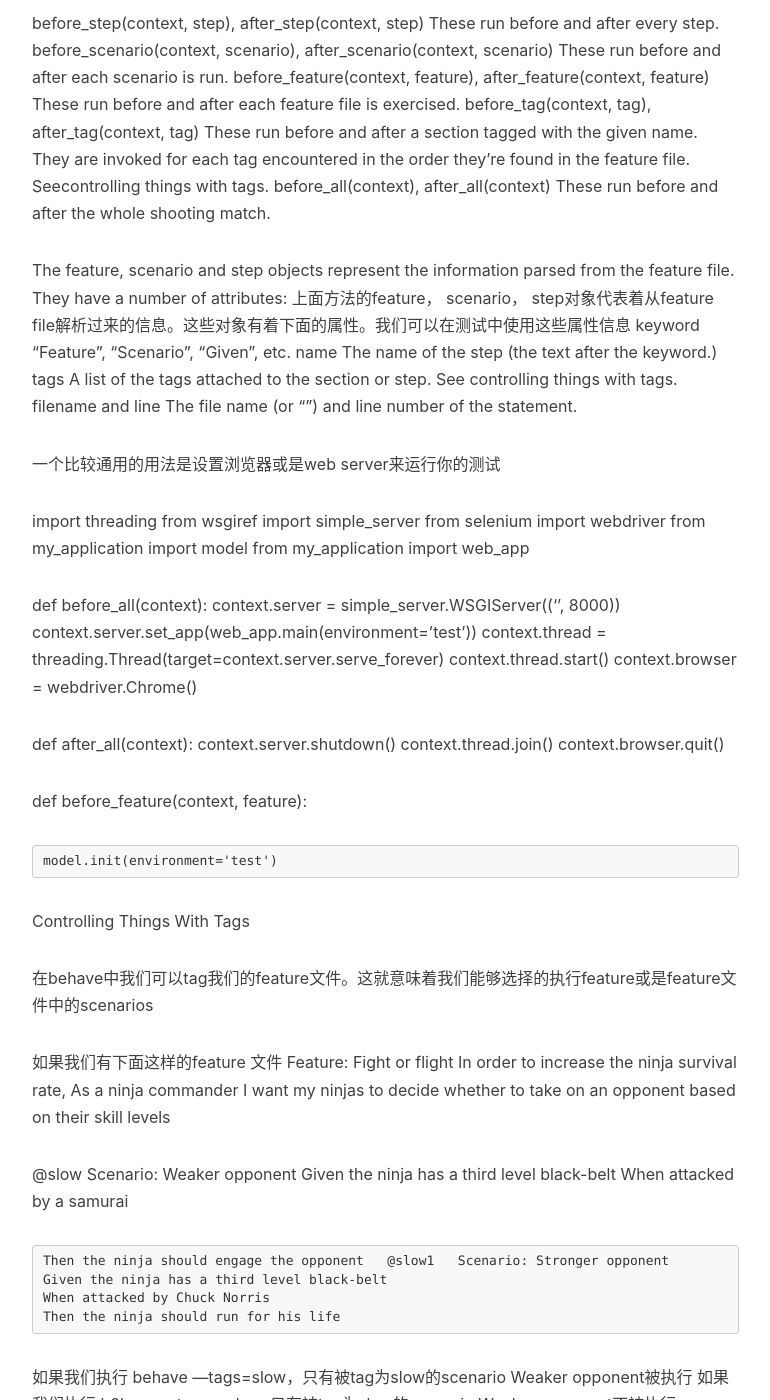
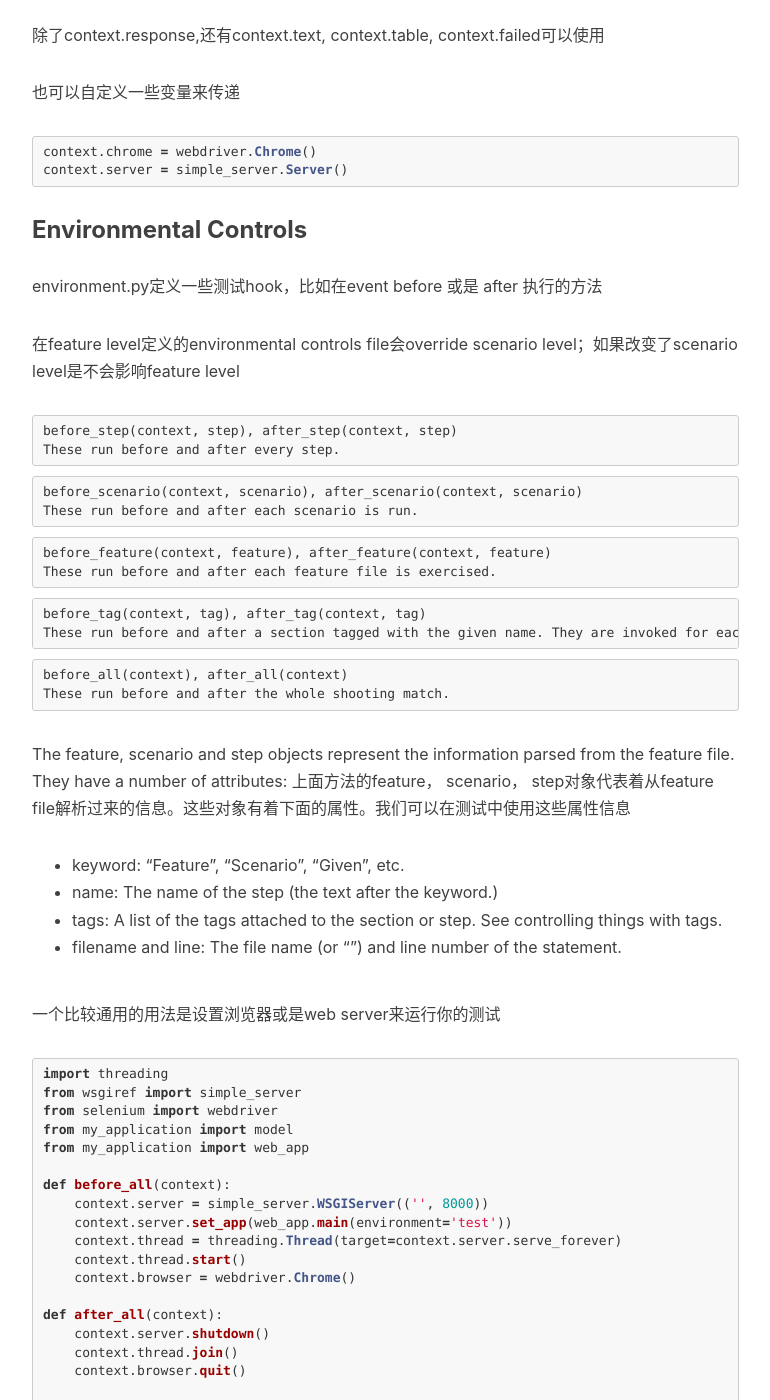
Before and after one commit to DanteYu/DanteYu.github.io, a Jekyll site: the page built from _posts/2016-10-08-behave-tutorial.markdown, in a window 1280 px wide and 1400 px high, scrolled down 6575 px. Shown: the whole window, without its empty margins (233-1003 px from the left). Built offline with Jekyll 4.4.1, drawn with Linux system fonts in a browser that asks for light colours; nearby versions of some CDN libraries; comment, search, counter and statistics services are not loaded; some of the changed text lies outside the part shown.

Commit message:
format some posts

````diff
--- a/_posts/2016-10-08-behave-tutorial.markdown
+++ b/_posts/2016-10-08-behave-tutorial.markdown
@@ -109,7 +109,7 @@ Scenario Outline: Blenders
 ```
 
 上面的例子中 使用了Scenario Outline来定义scenario 在GIVEN中使用 `<varible name>`来定义数据变量。
-例子中有两个变量 `<thing>`和`<other thing>` 这两个变量名会在Examples中变为table的heading。Examples中的表格数据就是传入方法的数据
+例子中有两个变量 `<thing>`和`<other thing>` 这两个变量名会在Examples中变为table的heading。Examples中的表格数据就是传入方法的数据。
 
 behave会运行表格中的每一行，每一行就代表着一个场景
 
@@ -117,7 +117,7 @@ behave会运行表格中的每一行，每一行就代表着一个场景
 
 behave支持对feature文件中的step增加描述(Context.text)和表格(Context.table)来增加对feature的描述以及实现**数据驱动**
 
-描述 Context.text - 在step后用两个“”“包含的文本
+描述**Context.text**: 在step后用两个“”“包含的文本
 ```
 Scenario: some scenario
   Given a sample text loaded into the frobulator
@@ -129,9 +129,9 @@ Scenario: some scenario
  Then we will find it similar to English
  ```
 这个文本可以在测试代码中使用Context.text来调用
+```
+表格**Context.table**: 在step后缩进表示的数据表格
 
-表格 Context.table - 在step后缩进表示的数据表格
-```
 Scenario: some scenario
   Given a set of specific users
      | name      | department  |
@@ -153,15 +153,16 @@ def step_impl(context):
 
 ### 测试代码 - Python Step Implementations
 
-测试代码实现在python文件中，这些python文件都需要被放入到”steps“文件夹下。
-测试代码的文件名并不需要与feature文件的名称一致。
+测试代码实现在python文件中，这些python文件都需要被放入到”steps“文件夹下。测试代码的文件名并不需要与feature文件的名称一致。
 
 Steps是通过修饰符来进行匹配的。在测试代码中，修饰符接受一串字符串，这串字符串要和feature文件中scenario使用的字符串一样
 
 feature文件中描述如下
+```
 Scenario: Search for an account
    Given I search for a valid account
     Then I will see the account details
+```
 则测试代码文件中应该如下
 ```python
 @given('I search for a valid account')
@@ -186,20 +187,23 @@ step修饰符即是 @given @then @when
 ”and“和”but“会被当做when/given/then的一部分来执行。比如一个and属于given step下，那么and这个step就会变为given的一部分
 
 如果你希望你的step能够invoke另外一个step，可以使用Context.execute_steps()
+```python
 @when('I do the same thing as before')
 def step_impl(context):
     context.execute_steps('''
         when I press the big red button
          and I duck
     ''')
+```
 
 ”I do the same thing as before“ step会执行另外两个step
 
-Step Parameters
+### Step Parameters
 
 在feature文件中step的描述可以包含参数 step parameter以方便重用
 
 比如下面的scenario中 Then都是使用了差不多的描述
+```
 Scenario: look up a book
   Given I search for a valid book
    Then the result page will include "success"
@@ -207,13 +211,16 @@ Scenario: look up a book
 Scenario: look up an invalid book
   Given I search for a invalid book
    Then the result page will include "failure"
+```
 
 唯一的不同就是 “success” 和 “failure”。这个可以使用测试代码来处理
+
+```python
 @then('the result page will include "{text}"')
 def step_impl(context, text):
    if text not in context.response:
        fail('%r not in %r' % (text, context.response))
-
+```
 success和failure会作为text参数传入方法里面，然后会判断是否在context.response里面。context.response会在given step里面被加入一点text
 
 这样的话 就可以多次使用同一个描述，实现step的重用
@@ -224,13 +231,14 @@ behave使用下面三种parsers
 - cfparse
 - re
 
-Context
+### Context
 
 在behave的step中都有一个context参数。这个参数的作用是用于存储信息以及在不同的step中分享信息。context在given when then三个level中都会run，并且有behave自动管理
 
 当随着测试执行，behave执行到了新的feature或是scenario，它给context加了a new layer，可以允许像增加新字段，或是overwrite以前定义好的。可以看成这是一个scopes
 
 context可以在step中间分享信息
+```python
 @given('I request a new widget for an account via SOAP')
 def step_impl(context):
     client = Client("http://127.0.0.1:8000/soap/")
@@ -240,45 +248,51 @@ def step_impl(context):
 @then('I should receive an OK SOAP response')
 def step_impl(context):
     eq_(context.response['ok'], 1)
-
+```
 given里面起了一个服务器，然后发送了请求，response赋予了context.response。在then中可以继续使用context.response来检查刚才的response里面有没有我们需要验证的值
 
 除了context.response,还有context.text, context.table, context.failed可以使用
 
 也可以自定义一些变量来传递
+```python
 context.chrome = webdriver.Chrome()
 context.server = simple_server.Server()
+```
 
-Environmental Controls
+### Environmental Controls
 
 environment.py定义一些测试hook，比如在event before 或是 after 执行的方法
 
 在feature level定义的environmental controls file会override scenario level；如果改变了scenario level是不会影响feature level
-
+```
 before_step(context, step), after_step(context, step)
 These run before and after every step.
+```
+```
 before_scenario(context, scenario), after_scenario(context, scenario)
 These run before and after each scenario is run.
+```
+```
 before_feature(context, feature), after_feature(context, feature)
 These run before and after each feature file is exercised.
+```
+```
 before_tag(context, tag), after_tag(context, tag)
 These run before and after a section tagged with the given name. They are invoked for each tag encountered in the order they’re found in the feature file. Seecontrolling things with tags.
+```
+```
 before_all(context), after_all(context)
 These run before and after the whole shooting match.
-
+```
 The feature, scenario and step objects represent the information parsed from the feature file. They have a number of attributes:
 上面方法的feature， scenario， step对象代表着从feature file解析过来的信息。这些对象有着下面的属性。我们可以在测试中使用这些属性信息
-keyword
-“Feature”, “Scenario”, “Given”, etc.
-name
-The name of the step (the text after the keyword.)
-tags
-A list of the tags attached to the section or step. See controlling things with tags.
-filename and line
-The file name (or “<string>”) and line number of the statement.
+- keyword: “Feature”, “Scenario”, “Given”, etc.
+- name: The name of the step (the text after the keyword.)
+- tags: A list of the tags attached to the section or step. See controlling things with tags.
+- filename and line: The file name (or “<string>”) and line number of the statement.
 
 一个比较通用的用法是设置浏览器或是web server来运行你的测试
-
+```python
 import threading
 from wsgiref import simple_server
 from selenium import webdriver
@@ -298,14 +312,15 @@ def after_all(context):
     context.browser.quit()
 
 def before_feature(context, feature):
+    model.init(environment='test')
+```
 
-    model.init(environment='test')
-
-Controlling Things With Tags
+### Controlling Things With Tags
 
 在behave中我们可以tag我们的feature文件。这就意味着我们能够选择的执行feature或是feature文件中的scenarios
 
 如果我们有下面这样的feature 文件
+```
 Feature: Fight or flight
   In order to increase the ninja survival rate,
   As a ninja commander
@@ -323,12 +338,15 @@ Feature: Fight or flight
     Given the ninja has a third level black-belt
     When attacked by Chuck Norris
     Then the ninja should run for his life
+```
 
-如果我们执行 behave —tags=slow，只有被tag为slow的scenario  Weaker opponent被执行
-如果我们执行 b2have —tags=-slow, 只有被tag为slow的scenario  Weaker opponent不被执行
+如果我们执行 `behave —tags=slow`，只有被tag为slow的scenario  Weaker opponent被执行
 
-如果我们执行behave —tags=slow,slow1 只要被tag为slow或slow1的scenario被执行
-如果我们执行behave —tags=slow —tags=slow1 只要被tag为slow并且slow1的scenario被执行
+如果我们执行 `b2have —tags=-slow`, 只有被tag为slow的scenario  Weaker opponent不被执行
+
+如果我们执行`behave —tags=slow,slow1` 只要被tag为slow或slow1的scenario被执行
+
+如果我们执行`behave —tags=slow —tags=slow1` 只要被tag为slow并且slow1的scenario被执行
 
 tags与environment.py的互动：
 
@@ -337,7 +355,7 @@ tags与environment.py的互动：
 - environment.py中的before_tag和after_tag。如果这两个方法被传入了”slow”，那么在执行被tag为slow的scenario之前，这两个方法会被调用
 
 for example，部分scenario被tag为@browser，则我们可以使用feature.tags来查看tag有没有browser.这样做，我们可以指定哪些feature需要执行这个before_和after_
-
+```python
 def before_feature(context, feature):
     model.init(environment='test')
     if 'browser' in feature.tags:
@@ -352,8 +370,9 @@ def after_feature(context, feature):
         context.server.shutdown()
         context.thread.join()
         context.browser.quit()
+```
 
-Debug-on-Error (in Case of Step Failures)
+### Debug-on-Error (in Case of Step Failures)
 
 当一个step失败的时候，behave提供”debug on error/failure”功能来帮助debug。这个功能会通过”after_step()"这个hook来实现
 
@@ -362,9 +381,9 @@ Debug-on-Error (in Case of Step Failures)
 用户可以：
 
 - 在命令行提供相关参数(定义好的userdata)
-
 - 把参数值存储在”behave.userdata”
 
+```python
 # -- FILE: features/environment.py
 # USE: behave -D BEHAVE_DEBUG_ON_ERROR         (to enable  debug-on-error)
 # USE: behave -D BEHAVE_DEBUG_ON_ERROR=yes     (to enable  debug-on-error)
@@ -385,3 +404,4 @@ def after_step(context, step):
         # NOTE: Use IPython debugger, same for pdb (basic python debugger).
         import ipdb
         ipdb.post_mortem(step.exc_traceback)
+```
--- a/_posts/2016-10-21-behave-feature.markdown
+++ b/_posts/2016-10-21-behave-feature.markdown
@@ -9,7 +9,7 @@ tags:
     - BDD
 ---
 
-Feature Testing Layout
+### Feature Testing Layout
 
 要让behave工作起来需要下面三种类型的文件
 
@@ -358,7 +358,7 @@ ags与environment.py的互动：
 - environment.py中的before_tag和after_tag。如果这两个方法被传入了”slow”，那么在执行被tag为slow的scenario之前，这两个方法会被调用
 
 for example，部分scenario被tag为@browser，则我们可以使用feature.tags来查看tag有没有browser.这样做，我们可以指定哪些feature需要执行这个before_和after_
-
+```python
 def before_feature(context, feature):
     model.init(environment='test')
     if 'browser' in feature.tags:
@@ -373,3 +373,4 @@ def after_feature(context, feature):
         context.server.shutdown()
         context.thread.join()
         context.browser.quit()
+```
--- a/_posts/2016-11-04-myautomationsummary.markdown
+++ b/_posts/2016-11-04-myautomationsummary.markdown
@@ -57,6 +57,8 @@ Test Loader  从模块和类中创建测试套件
 class TestResult 测试用例的结果保存实例，通常有测试框架调用
 class TextTestRunner 进行测试用例执行的实例，其中Text的意思是以文本形式显示测试结果
 
+![rf](https://github.com/DanteYu/DanteYu.github.io/blob/master/_posts/images/rf.png?raw=true)
+
 利用自动化测试金字塔来指导测试开发
 金字塔底层是自动化测试的基础，主要包含单元测试和组件测试
 金字塔中层是面向业务的自动化测试。调用产品提供的编程接口
@@ -74,6 +76,7 @@ class TextTestRunner 进行测试用例执行的实例，其中Text的意思是
 测试代码应该拥抱日志
 除了文本日志，测试代码还可以记录其他形式的日志
 
+![mindmap](https://github.com/DanteYu/DanteYu.github.io/blob/master/_posts/images/atmindmap.png?raw=true)
 
 常用的测试框架
 
````
